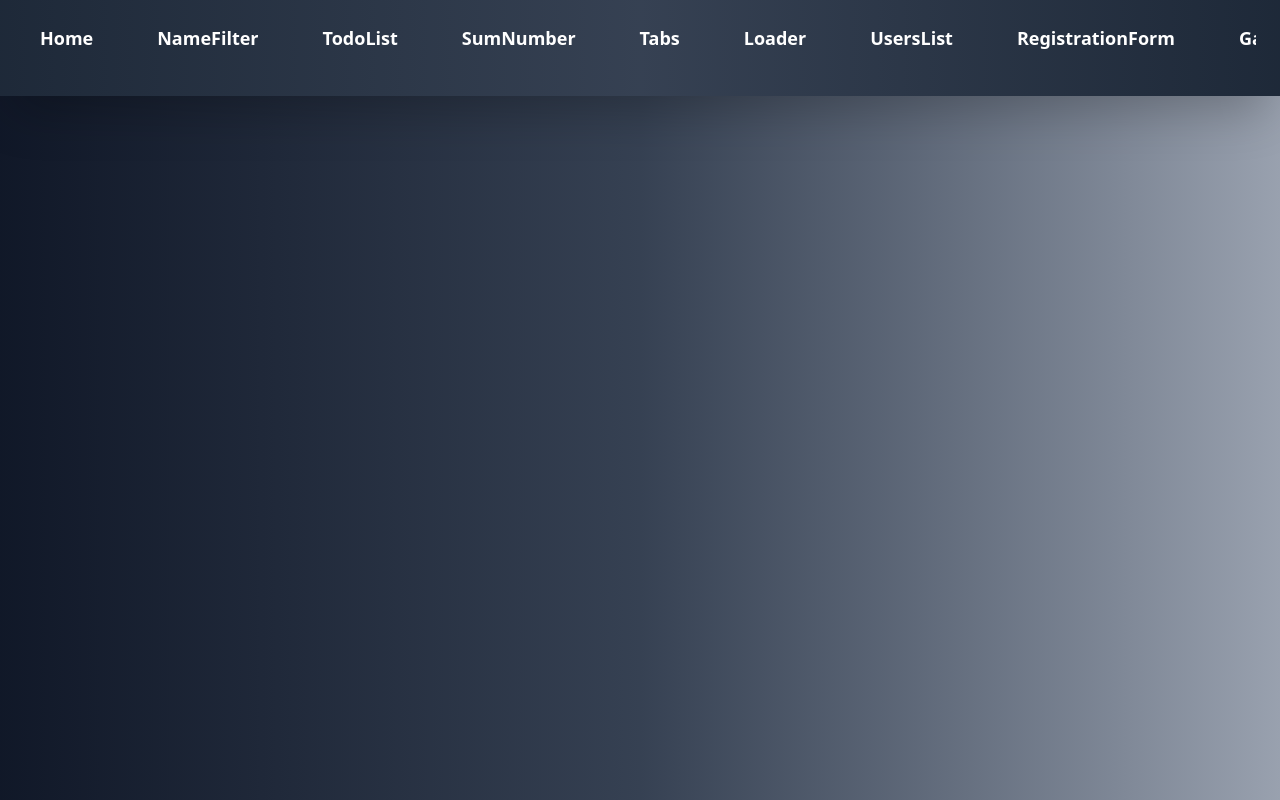
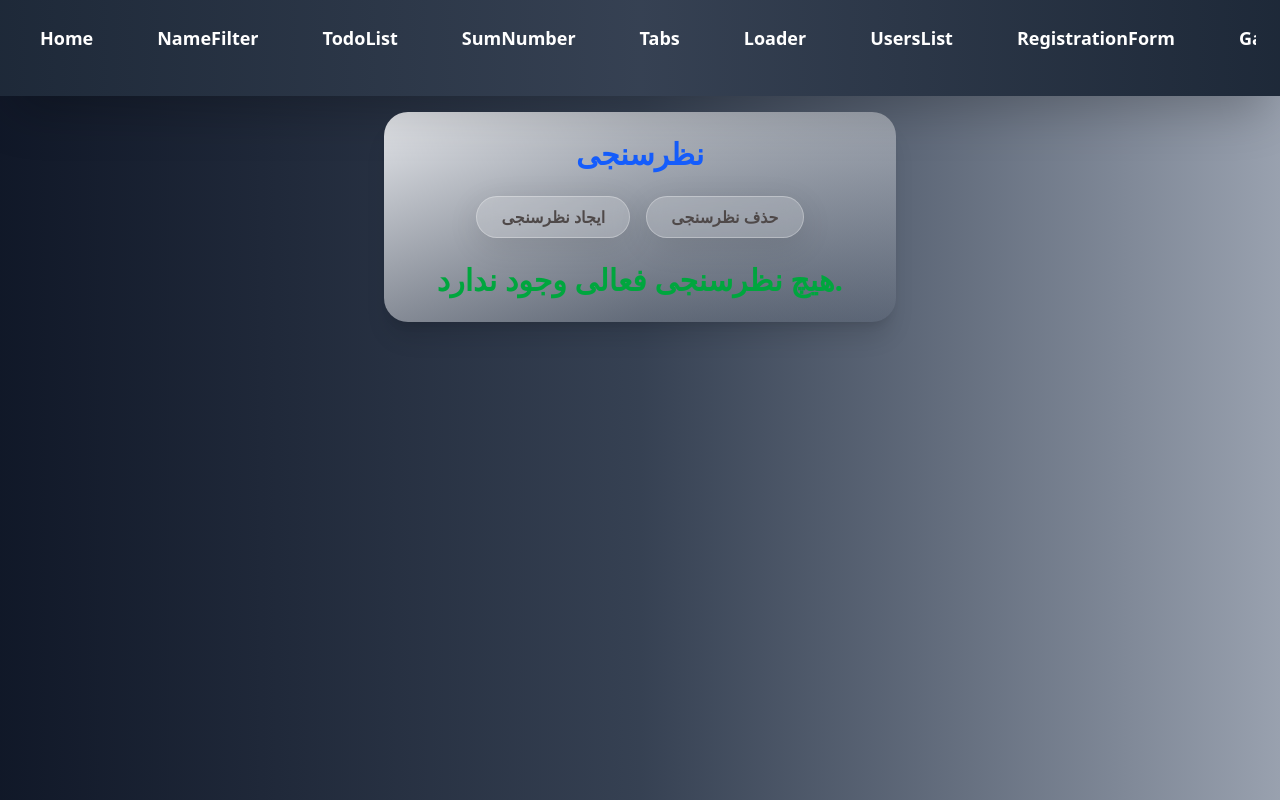
Before and after one commit to hamedmkm/Interview-Prep-Samples, a React (Vite) app: page /poll in a window 1280 px wide. Built offline with nearby package versions, Linux system fonts and the light colour scheme.

Commit message:
add poll component

```diff
--- a/src/App/App.jsx
+++ b/src/App/App.jsx
@@ -14,6 +14,7 @@ import Weather from "../Pages/Weather/Weather";
 import RandomQuote from "../Pages/RandomQuote/RandomQuote";
 import VisitorCounter from "../Pages/VisitorCounter/VisitorCounter";
 import CurrentTime from "../Pages/CurrentTime/CurrentTime";
+import Poll from "../Pages/Poll/Poll";
 
 
 
@@ -39,6 +40,7 @@ const App = () => {
           <Route path="/RandomQuote" element={<RandomQuote />} />
           <Route path="/VisitorCounter" element={<VisitorCounter />} />
           <Route path="/CurrentTime" element={<CurrentTime />} />
+          <Route path="/poll" element={<Poll />} />
         </Routes>
       </div>
     </Router>
--- a/src/Pages/CurrentTime/CurrentTime.jsx
+++ b/src/Pages/CurrentTime/CurrentTime.jsx
@@ -16,28 +16,25 @@ const CurrentTime = () => {
 
   const formattedTime = currentDateTime.toLocaleTimeString();
 
-  // فرمت کردن تاریخ به میلادی یا شمسی
   const formattedDate = isJalali
-    ? moment(currentDateTime).format('jYYYY/jMM/jDD') // تاریخ شمسی
-    : currentDateTime.toLocaleDateString(); // تاریخ میلادی
+    ? moment(currentDateTime).format('jYYYY/jMM/jDD')
+    : currentDateTime.toLocaleDateString();
 
-  // تابع تغییر وضعیت تاریخ
   const toggleDateFormat = () => {
     setIsJalali(!isJalali);
   };
 
-  // فرمت کردن تاریخ به صورت جداگانه برای روز، ماه و سال
   const formattedDay = isJalali
-    ? moment(currentDateTime).format('jD') // روز شمسی
-    : currentDateTime.toLocaleDateString('en-US', { day: '2-digit' }); // روز میلادی
+    ? moment(currentDateTime).format('jD')
+    : currentDateTime.toLocaleDateString('en-US', { day: '2-digit' });
 
   const formattedMonth = isJalali
-    ? moment(currentDateTime).format('jMMMM') // ماه شمسی
-    : currentDateTime.toLocaleDateString('en-US', { month: 'long' }); // ماه میلادی
+    ? moment(currentDateTime).format('jMMMM')
+    : currentDateTime.toLocaleDateString('en-US', { month: 'long' });
 
   const formattedYear = isJalali
-    ? moment(currentDateTime).format('jYYYY') // سال شمسی
-    : currentDateTime.getFullYear(); // سال میلادی
+    ? moment(currentDateTime).format('jYYYY')
+    : currentDateTime.getFullYear();
 
   return (
     <div className="flex flex-col  items-center justify-center min-h-screen  p-6 rounded-lg shadow-2xl ">
@@ -47,7 +44,7 @@ const CurrentTime = () => {
       >
         نمایش تاریخ {isJalali ? 'میلادی' : 'شمسی'}
       </button>
-      <h2 className="text-4xl text-black mb-4 animate-fade-in-up font-extrabold">تاریخ و زمان جاری</h2>
+      <h2 className="text-4xl text-white mb-4 animate-fade-in-up font-extrabold">تاریخ و زمان جاری</h2>
 
       <p className="text-4xl font-bold text-white animate-bounce-in">{formattedTime}</p>
       {/* جدول تاریخ با حاشیه‌های گریدینت */}
--- a/src/Pages/NavBar/NavBar.jsx
+++ b/src/Pages/NavBar/NavBar.jsx
@@ -28,6 +28,7 @@ const Navbar = () => {
     { path: "/RandomQuote", name: "RandomQuote" },
     { path: "/VisitorCounter", name: "VisitorCounter" },
     { path: "/CurrentTime", name: "Time" },
+    { path: "/poll", name: "poll" },
   ];
 
   const navLinkClasses = ({ isActive }) =>
--- /dev/null
+++ b/src/Pages/Poll/Poll.jsx
@@ -0,0 +1,102 @@
+import React, { useState } from 'react';
+
+const Poll = () => {
+  const [pollOptions, setPollOptions] = useState([]);
+  const [userVoted, setUserVoted] = useState(false);
+  const [showPoll, setShowPoll] = useState(false);
+
+  const handleVote = (id) => {
+    if (userVoted) return;
+
+    const updatedOptions = pollOptions.map((option) =>
+      option.id === id ? { ...option, votes: option.votes + 1 } : option
+    );
+    setPollOptions(updatedOptions);
+    setUserVoted(true);
+  };
+
+  const getPercentage = (votes) => {
+    const totalVotes = pollOptions.reduce((sum, option) => sum + option.votes, 0);
+    return totalVotes === 0 ? 0 : Math.round((votes / totalVotes) * 100);
+  };
+
+  const createPoll = () => {
+    setPollOptions([
+      { id: 1, text: 'گزینه اول', votes: 3 },
+      { id: 2, text: 'گزینه دوم', votes: 2 },
+      { id: 3, text: 'گزینه سوم', votes: 5 },
+      { id: 4, text: 'گزینه چهارم', votes: 1 },
+    ]);
+    setShowPoll(true);
+    setUserVoted(false);
+  };
+
+  const deletePoll = () => {
+    setPollOptions([]);
+    setShowPoll(false);
+    setUserVoted(false);
+  };
+
+  return (
+    <div className="max-w-lg font-extrabold mx-auto bg-gradient-to-br from-gray-200 via-[#2b2b2b]to-blue-100 p-6 rounded-3xl shadow-xl">
+      <h1 className="text-3xl font-extrabold text-center text-blue-600 mb-6 animate-fadeIn">
+        نظرسنجی
+      </h1>
+
+      <div className="flex justify-center text-[#4f4949] gap-4 mb-6">
+        <button
+          onClick={createPoll}
+          className="glass-button"
+        >
+          ایجاد نظرسنجی
+        </button>
+        <button
+          onClick={deletePoll}
+          className="glass-button"
+        >
+          حذف نظرسنجی
+        </button>
+      </div>
+
+      {showPoll && (
+        <div className="bg-white p-4 rounded-3xl shadow-lg border border-gray-200">
+          {pollOptions.map((option) => (
+            <div key={option.id} className="mb-4">
+              <button
+                onClick={() => handleVote(option.id)}
+                disabled={userVoted}
+                className={`w-full flex items-center justify-between py-3 px-4 rounded-full text-lg font-semibold transition-all duration-300 ${
+                  userVoted
+                    ? 'bg-gray-200 text-gray-500 cursor-not-allowed'
+                    : 'glass-button'
+                }`}
+              >
+                {option.text}
+                <span>{getPercentage(option.votes)}%</span>
+              </button>
+              <div className="mt-2 w-full bg-gray-300 rounded-full h-4 overflow-hidden">
+                <div
+                  className="bg-gradient-to-r from-gary-400 to-blue-600 h-4 rounded-full transition-all duration-500"
+                  style={{ width: `${getPercentage(option.votes)}%` }}
+                ></div>
+              </div>
+            </div>
+          ))}
+          {userVoted && (
+            <p className="text-center text-green-600 font-semibold mt-4 animate-bounce">
+              از شرکت در نظرسنجی متشکریم!
+            </p>
+          )}
+        </div>
+      )}
+
+      {!showPoll && (
+        <p className="text-center font-extrabold text-3xl text-green-600 mt-4 animate-fadeIn">
+          هیچ نظرسنجی فعالی وجود ندارد.
+        </p>
+      )}
+    </div>
+  );
+};
+
+export default Poll;
--- a/src/index.css
+++ b/src/index.css
@@ -156,3 +156,18 @@
 .spin-slow {
   animation: spin 3s linear infinite;
 }
+.glass-button {
+  background: rgba(255, 255, 255, 0.2);
+  backdrop-filter: blur(10px);
+  border: 1px solid rgba(255, 255, 255, 0.3);
+
+  padding: 0.5rem 1.5rem;
+  border-radius: 9999px;
+  box-shadow: 0 8px 32px rgba(0, 0, 0, 0.1);
+  transition: transform 0.3s ease, box-shadow 0.3s ease;
+}
+
+.glass-button:hover {
+  transform: scale(1.05);
+  box-shadow: 0 8px 32px rgba(0, 0, 0, 0.2);
+}
```
